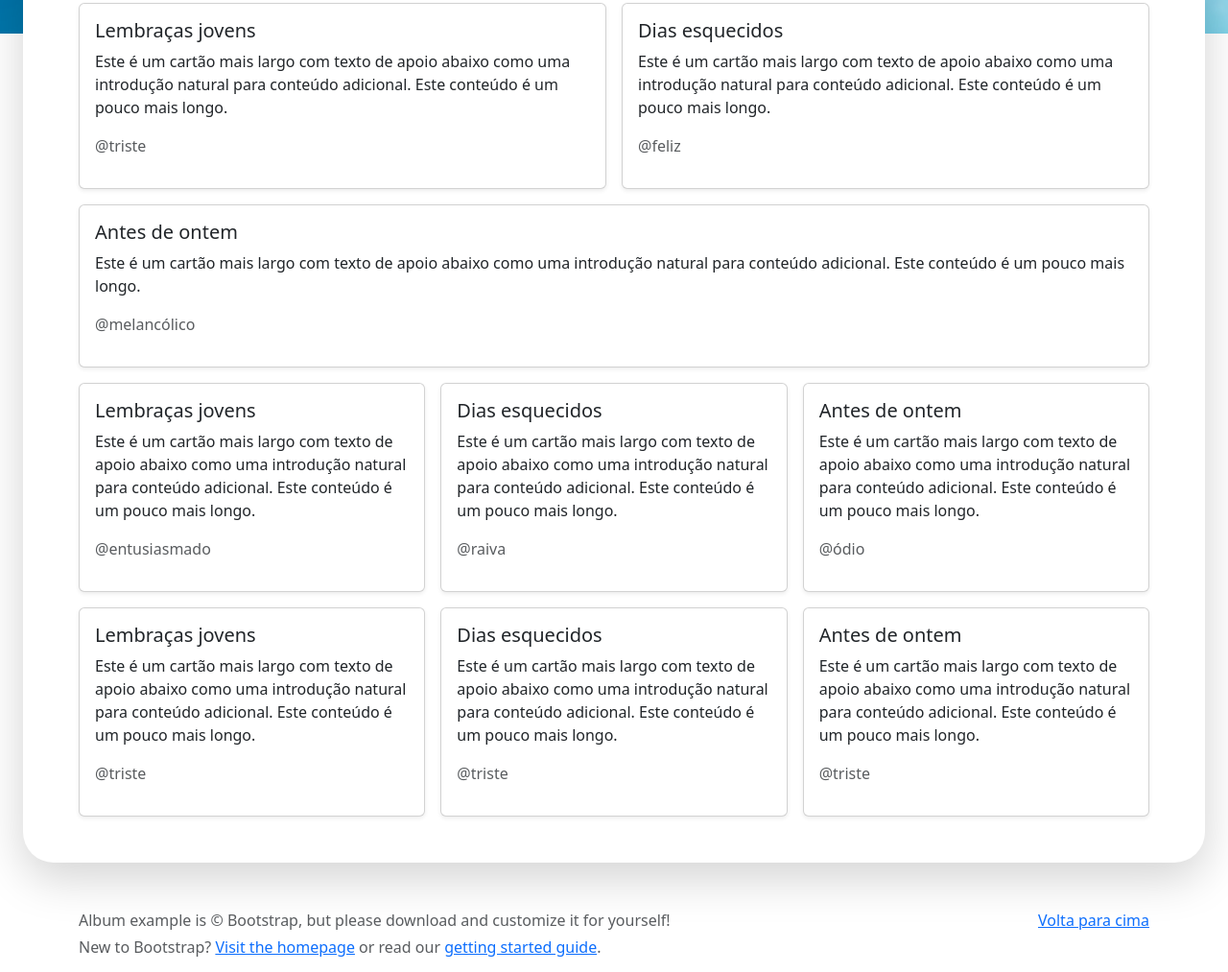
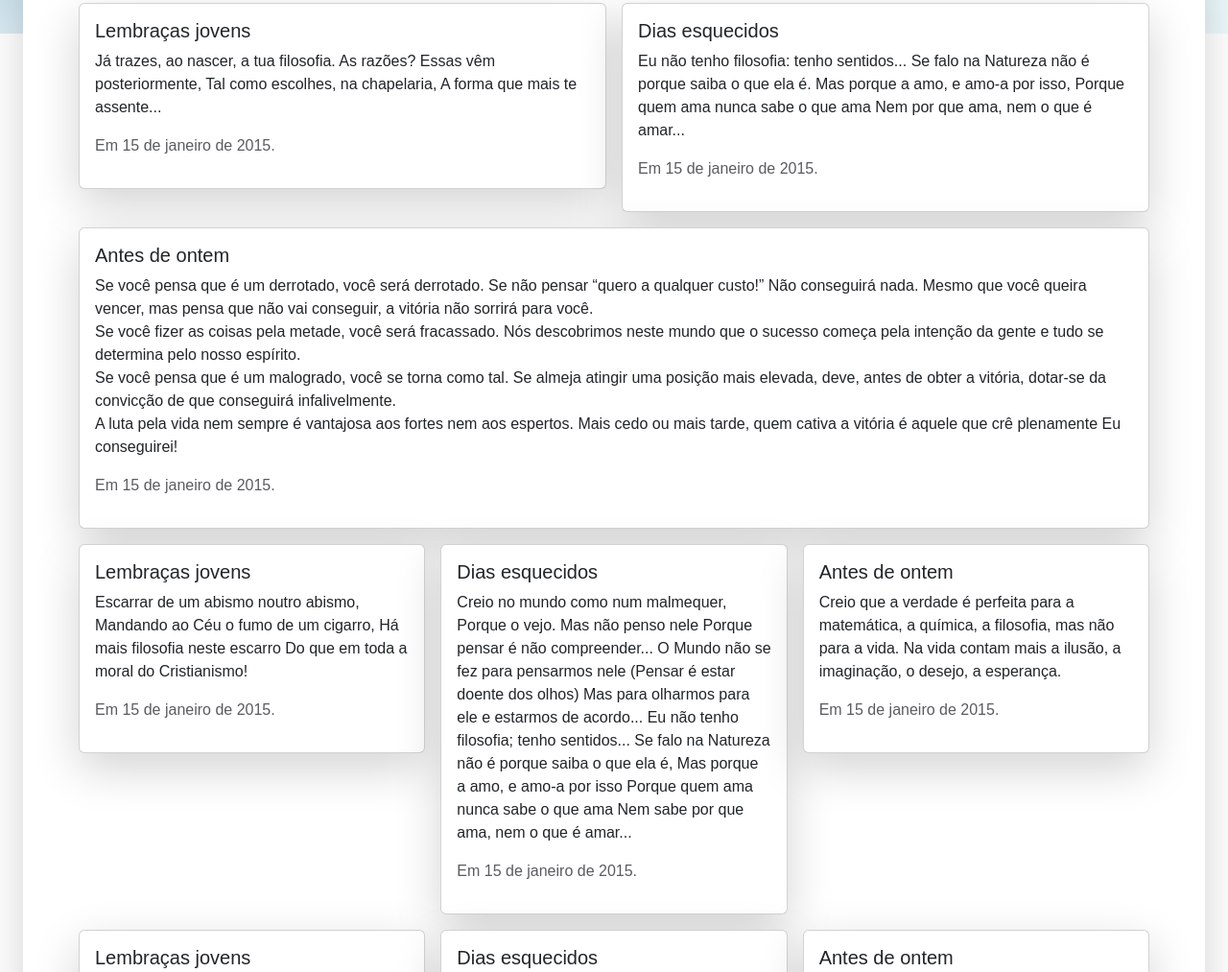
Before and after one commit to shalomsantos/DindaBlog, a plain HTML site: page index.html in a window 1280 px wide. Shown: the part 661-1674 px from the top of the page at 96% size. Drawn offline with nearby package versions, Linux system fonts and the light colour scheme.

Commit message:
feat: versao 1 teste

```diff
--- a/index.html
+++ b/index.html
@@ -19,13 +19,13 @@
           <div class="collapse navbar-collapse" id="navbarCollapse">
             <ul class="navbar-nav">
               <li class="nav-item">
-                <a class="nav-link"><i class="fa-solid fa-plus me-2"></i>Nova obra</a>
+                <a class="nav-link disabled"><i class="fa-solid fa-plus me-2"></i>Nova obra</a>
               </li>
               <li class="nav-item">
-                <a class="nav-link"><i class="fa-solid fa-star me-2"></i>Favoritas</a>
+                <a class="nav-link disabled"><i class="fa-solid fa-star me-2"></i>Favoritas</a>
               </li>
               <li class="nav-item">
-                <a class="nav-link"><i class="fa-solid fa-clock me-2"></i>Recentes</a>
+                <a class="nav-link disabled"><i class="fa-solid fa-clock me-2"></i>Recentes</a>
               </li>
             </ul>
           </div>
@@ -34,119 +34,162 @@
 
     <main class="mt-5 pt-2">
       <section class="background">
-        <div class="row py-lg-5">
+        <div class="row py-lg-5 px-0 m-0">
           <div class="col-lg-6 col-md-8 col-sm-8 col-11 mx-auto">
-            <h1 class="fw-light text-white">Oii! eu sou a Dinda</h1>
+            <h1 class="fw-light text-white">Oii! eu sou a Isadora Peixoto</h1>
             <p class="lead text-white">Algo curto e direto sobre a coleção abaixo — seu conteúdo, o criador, etc. Seja breve e agradável, mas não muito curto para que as pessoas não simplesmente o ignorem completamente.</p>
             <p>
-              <a href="#" class="btn btn-light my-2">Main call to action</a>
-              <a href="#" class="btn btn-outline-light my-2">Secondary action</a>
+              <a href="#" class="btn btn-light my-2">Ser amigo</a>
+              <a href="#" class="btn btn-outline-light my-2">Quer ajudar?</a>
             </p>
           </div>
         </div>
       </section>
-
       <div class="bg-white mx-4 py-5 rounded-5 shadow-lg">
         <div class="container">
           <!-- <div class="row row-cols-1 row-cols-sm-2 row-cols-md-3 g-3"> -->
           <div class="row g-3">
             <div class="col-6">
-              <div class="card shadow-sm">
+              <div class="card shadow-lg">
                 <div class="card-body">
                     <h5 class="card-title">Lembraças jovens</h5>
-                  <p class="card-text">Este é um cartão mais largo com texto de apoio abaixo como uma introdução natural para conteúdo adicional. Este conteúdo é um pouco mais longo.</p>
+                  <p class="card-text">Já trazes, ao nascer, a tua filosofia.
+                    As razões? Essas vêm posteriormente,
+                    Tal como escolhes, na chapelaria,
+                    A forma que mais te assente...</p>
                   <div class="d-flex justify-content-between align-items-center">
-                    <p class="text-body-secondary">@triste</p>
+                    <p class="text-body-secondary">Em 15 de janeiro de 2015.</p>
                   </div>
                 </div>
               </div>
             </div>
             <div class="col-6">
-              <div class="card shadow-sm">
+              <div class="card shadow-lg">
                 <div class="card-body">
                     <h5 class="card-title">Dias esquecidos</h5>
-                  <p class="card-text">Este é um cartão mais largo com texto de apoio abaixo como uma introdução natural para conteúdo adicional. Este conteúdo é um pouco mais longo.</p>
+                  <p class="card-text">Eu não tenho filosofia: tenho sentidos...
+                    Se falo na Natureza não é porque saiba o que ela é.
+                    Mas porque a amo, e amo-a por isso,
+                    Porque quem ama nunca sabe o que ama
+                    Nem por que ama, nem o que é amar...</p>
                   <div class="d-flex justify-content-between align-items-center">
-                    <p class="text-body-secondary">@feliz</p>
+                    <p class="text-body-secondary">Em 15 de janeiro de 2015.</p>
                   </div>
                 </div>
               </div>
             </div>
             <div class="col-12">
-              <div class="card shadow-sm">
+              <div class="card shadow-lg">
                 <div class="card-body">
                     <h5 class="card-title">Antes de ontem</h5>
-                  <p class="card-text">Este é um cartão mais largo com texto de apoio abaixo como uma introdução natural para conteúdo adicional. Este conteúdo é um pouco mais longo.</p>
+                  <p class="card-text">Se você pensa que é um derrotado,
+                    você será derrotado.
+                    Se não pensar “quero a qualquer custo!”
+                    Não conseguirá nada.
+                    Mesmo que você queira vencer,
+                    mas pensa que não vai conseguir,
+                    a vitória não sorrirá para você.<br>
+                    Se você fizer as coisas pela metade,
+                    você será fracassado.
+                    Nós descobrimos neste mundo
+                    que o sucesso começa pela intenção da gente
+                    e tudo se determina pelo nosso espírito.<br>
+                    Se você pensa que é um malogrado,
+                    você se torna como tal.
+                    Se almeja atingir uma posição mais elevada,
+                    deve, antes de obter a vitória,
+                    dotar-se da convicção de que
+                    conseguirá infalivelmente.<br>
+                    A luta pela vida nem sempre é vantajosa
+                    aos fortes nem aos espertos.
+                    Mais cedo ou mais tarde, quem cativa a vitória
+                    é aquele que crê plenamente
+                    Eu conseguirei!</p>
                   <div class="d-flex justify-content-between align-items-center">
-                    <p class="text-body-secondary">@melancólico</p>
+                    <p class="text-body-secondary">Em 15 de janeiro de 2015.</p>
                   </div>
                 </div>
               </div>
             </div>
 
             <div class="col-4">
-              <div class="card shadow-sm">
+              <div class="card shadow-lg">
                 <div class="card-body">
                     <h5 class="card-title">Lembraças jovens</h5>
-                  <p class="card-text">Este é um cartão mais largo com texto de apoio abaixo como uma introdução natural para conteúdo adicional. Este conteúdo é um pouco mais longo.</p>
+                  <p class="card-text">Escarrar de um abismo noutro abismo,
+                    Mandando ao Céu o fumo de um cigarro,
+                    Há mais filosofia neste escarro
+                    Do que em toda a moral do Cristianismo!</p>
                   <div class="d-flex justify-content-between align-items-center">
-                    <p class="text-body-secondary">@entusiasmado</p>
+                    <p class="text-body-secondary">Em 15 de janeiro de 2015.</p>
                   </div>
                 </div>
               </div>
             </div>
             <div class="col-4">
-              <div class="card shadow-sm">
+              <div class="card shadow-lg">
                 <div class="card-body">
                     <h5 class="card-title">Dias esquecidos</h5>
-                  <p class="card-text">Este é um cartão mais largo com texto de apoio abaixo como uma introdução natural para conteúdo adicional. Este conteúdo é um pouco mais longo.</p>
+                  <p class="card-text">Creio no mundo como num malmequer,
+                    Porque o vejo. Mas não penso nele
+                    Porque pensar é não compreender...
+
+                    O Mundo não se fez para pensarmos nele
+                    (Pensar é estar doente dos olhos)
+                    Mas para olharmos para ele e estarmos de acordo...
+
+                    Eu não tenho filosofia; tenho sentidos...
+                    Se falo na Natureza não é porque saiba o que ela é,
+                    Mas porque a amo, e amo-a por isso
+                    Porque quem ama nunca sabe o que ama
+                    Nem sabe por que ama, nem o que é amar...</p>
                   <div class="d-flex justify-content-between align-items-center">
-                    <p class="text-body-secondary">@raiva</p>
+                    <p class="text-body-secondary">Em 15 de janeiro de 2015.</p>
                   </div>
                 </div>
               </div>
             </div>
             <div class="col-4">
-              <div class="card shadow-sm">
+              <div class="card shadow-lg">
                 <div class="card-body">
                     <h5 class="card-title">Antes de ontem</h5>
-                  <p class="card-text">Este é um cartão mais largo com texto de apoio abaixo como uma introdução natural para conteúdo adicional. Este conteúdo é um pouco mais longo.</p>
+                  <p class="card-text">Creio que a verdade é perfeita para a matemática, a química, a filosofia, mas não para a vida. Na vida contam mais a ilusão, a imaginação, o desejo, a esperança.</p>
                   <div class="d-flex justify-content-between align-items-center">
-                    <p class="text-body-secondary">@ódio</p>
+                    <p class="text-body-secondary">Em 15 de janeiro de 2015.</p>
                   </div>
                 </div>
               </div>
             </div>
 
             <div class="col-4">
-              <div class="card shadow-sm">
+              <div class="card shadow-lg">
                 <div class="card-body">
                     <h5 class="card-title">Lembraças jovens</h5>
-                  <p class="card-text">Este é um cartão mais largo com texto de apoio abaixo como uma introdução natural para conteúdo adicional. Este conteúdo é um pouco mais longo.</p>
+                  <p class="card-text">O ensino da filosofia não precisa ser complexo, intricado. Tem a ver com curiosidade, a mania de fazer perguntas, algo que perdemos na cultura ocidental quando envelhecemos.</p>
                   <div class="d-flex justify-content-between align-items-center">
-                    <p class="text-body-secondary">@triste</p>
+                    <p class="text-body-secondary">Em 15 de janeiro de 2015.</p>
                   </div>
                 </div>
               </div>
             </div>
             <div class="col-4">
-              <div class="card shadow-sm">
+              <div class="card shadow-lg">
                 <div class="card-body">
                     <h5 class="card-title">Dias esquecidos</h5>
-                  <p class="card-text">Este é um cartão mais largo com texto de apoio abaixo como uma introdução natural para conteúdo adicional. Este conteúdo é um pouco mais longo.</p>
+                  <p class="card-text">Não se compõe uma sabedoria introduzindo no pensamento os resíduos diversos de todas as filosofias humanas, tal como não se fica com saúde engolindo o conteúdo de todos os frascos de uma velha farmácia.</p>
                   <div class="d-flex justify-content-between align-items-center">
-                    <p class="text-body-secondary">@triste</p>
+                    <p class="text-body-secondary">Em 15 de janeiro de 2015.</p>
                   </div>
                 </div>
               </div>
             </div>
             <div class="col-4">
-              <div class="card shadow-sm">
+              <div class="card shadow-lg">
                 <div class="card-body">
                     <h5 class="card-title">Antes de ontem</h5>
-                  <p class="card-text">Este é um cartão mais largo com texto de apoio abaixo como uma introdução natural para conteúdo adicional. Este conteúdo é um pouco mais longo.</p>
+                  <p class="card-text">Não se compõe uma sabedoria introduzindo no pensamento os resíduos diversos de todas as filosofias humanas, tal como não se fica com saúde engolindo o conteúdo de todos os frascos de uma velha farmácia.</p>
                   <div class="d-flex justify-content-between align-items-center">
-                    <p class="text-body-secondary">@triste</p>
+                    <p class="text-body-secondary">Em 15 de janeiro de 2015.</p>
                   </div>
                 </div>
               </div>
@@ -161,8 +204,8 @@
         <p class="float-end mb-1">
           <a href="#">Volta para cima</a>
         </p>
-        <p class="mb-1">Album example is &copy; Bootstrap, but please download and customize it for yourself!</p>
-        <p class="mb-0">New to Bootstrap? <a href="/">Visit the homepage</a> or read our <a href="../getting-started/introduction/">getting started guide</a>.</p>
+        <p class="mb-1">Meu Blog novo, desenvolvido por um grande amigo</p>
+        <p class="mb-1">@ShalomSantos</p>
       </div>
     </footer>
 
--- a/styles/default.css
+++ b/styles/default.css
@@ -2,7 +2,7 @@
     margin: 0;
     padding: 0;
     box-sizing: border-box;
-    /* font-family: 'Poppins', sans-serif; */
+    font-family: 'Poppins', sans-serif;
 }
 html{
     max-width: 100vw;
@@ -17,4 +17,15 @@ body{
     background-repeat: no-repeat;
     background-size: cover;
     margin-bottom: -5rem;
+    position: relative;
+    z-index: -1;
 }
+.background::before{
+    content: '';
+    position: absolute;
+    background-image: linear-gradient(transparent, rgba(255, 255, 255, 0.856));
+    top: 0;
+    left: 0;
+    width: 100%;
+    height: 100%;
+}
```
